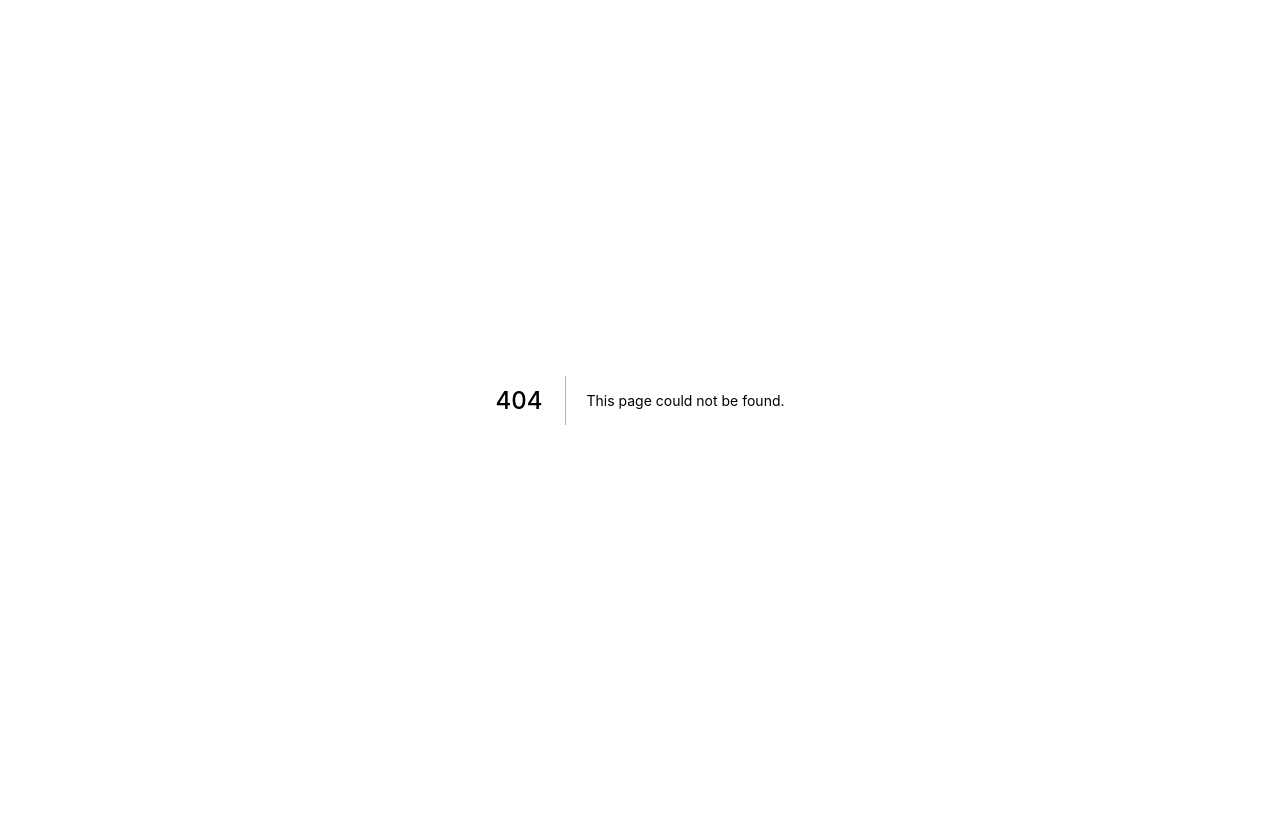
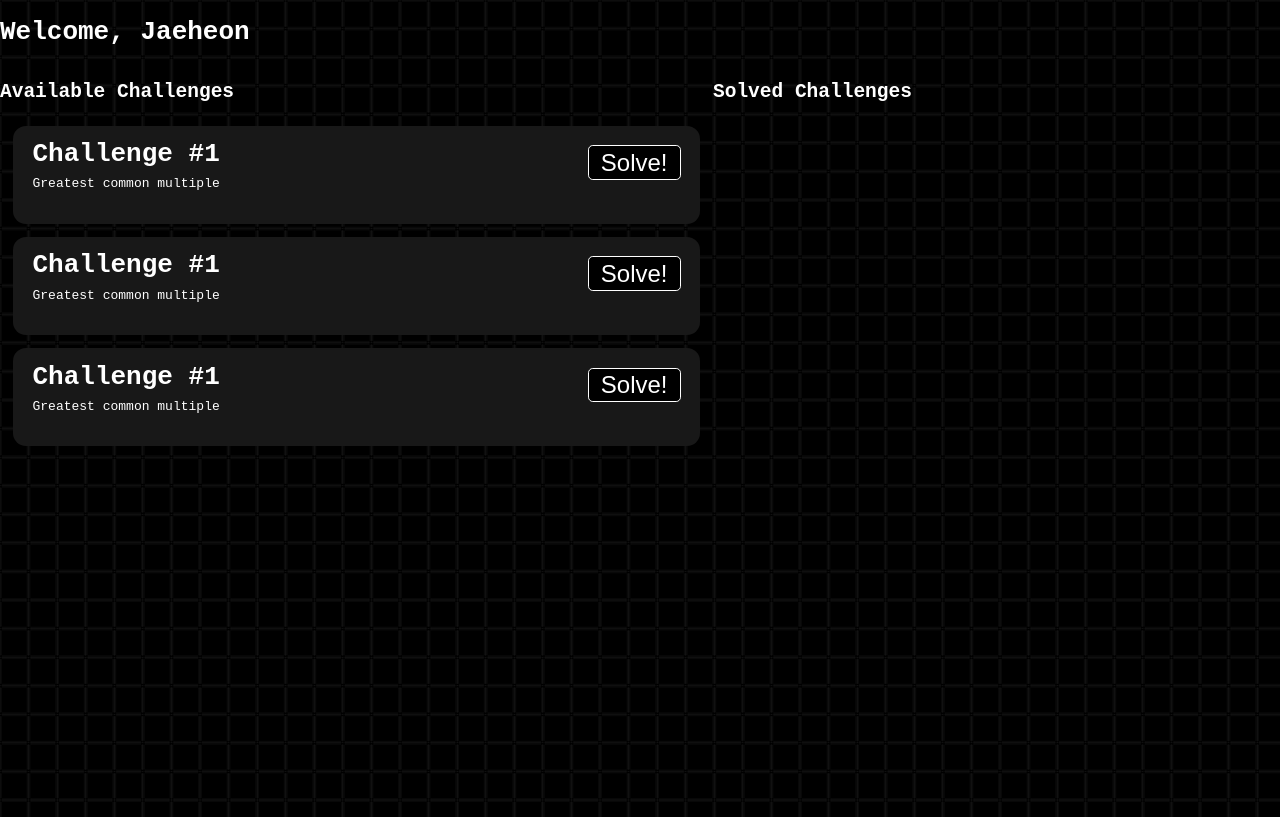
Before and after one commit to jaeheonshim/MCCS-AutoGrade, a Next.js app: page /home in a window 1280 px wide. Before the commit this address had no page. Built offline with nearby package versions, Linux system fonts and the light colour scheme.

Commit message:
Initial Commit

```diff
--- a/package.json
+++ b/package.json
@@ -9,6 +9,8 @@
     "lint": "next lint"
   },
   "dependencies": {
+    "@monaco-editor/react": "^4.2.2",
+    "monaco-editor": "^0.27.0",
     "next": "11.1.2",
     "react": "17.0.2",
     "react-dom": "17.0.2"
--- /dev/null
+++ b/pages/components/challengeitem.js
@@ -0,0 +1,15 @@
+import styles from "../../styles/home.module.css"
+
+export default function ChallengeItem() {
+    return (
+        <div className={styles.challenge}>
+            <div className={styles["challenge-details"]}>
+                <h3>Challenge #1</h3>
+                <p>Greatest common multiple</p>
+            </div>
+            <div>
+                <button>Solve!</button>
+            </div>
+        </div>
+    );
+}
--- /dev/null
+++ b/pages/home.js
@@ -0,0 +1,23 @@
+import styles from "../styles/home.module.css"
+import ChallengeItem from "./components/challengeitem";
+
+export default function Home() {
+    return (
+        <div>
+            <h1>Welcome, Jaeheon</h1>
+            <div className={styles.container}>
+                <div>
+                    <h2>Available Challenges</h2>
+                    <div className={styles["flex-list"]}>
+                        <ChallengeItem />
+                        <ChallengeItem />
+                        <ChallengeItem />
+                    </div>
+                </div>
+                <div>
+                    <h2>Solved Challenges</h2>
+                </div>
+            </div>
+        </div>
+    );
+}
--- a/styles/Home.module.css
+++ b/styles/Home.module.css
@@ -1,121 +1,32 @@
-.container {
-  min-height: 100vh;
-  padding: 0 0.5rem;
-  display: flex;
-  flex-direction: column;
-  justify-content: center;
-  align-items: center;
-  height: 100vh;
+.flex-list {
+    display: flex;
+    flex-direction: column;
 }
 
-.main {
-  padding: 5rem 0;
-  flex: 1;
-  display: flex;
-  flex-direction: column;
-  justify-content: center;
-  align-items: center;
+.container {
+    display: flex;
+    justify-content: space-evenly;
 }
 
-.footer {
-  width: 100%;
-  height: 100px;
-  border-top: 1px solid #eaeaea;
-  display: flex;
-  justify-content: center;
-  align-items: center;
+.container > div {
+    flex-grow: 1;
 }
 
-.footer a {
-  display: flex;
-  justify-content: center;
-  align-items: center;
-  flex-grow: 1;
+.challenge {
+    display: flex;
+    justify-content: space-between;
+    margin: 0.5em 1em;
+    background-color: #181818;
+    padding: 1.5em;
+    border-radius: 1em;
 }
 
-.title a {
-  color: #0070f3;
-  text-decoration: none;
+.challenge h3 {
+    font-size: 2em;
+    margin: 0;
+    line-height: 0.7em;
 }
 
-.title a:hover,
-.title a:focus,
-.title a:active {
-  text-decoration: underline;
+.challenge-details {
+    flex-grow: 2;
 }
-
-.title {
-  margin: 0;
-  line-height: 1.15;
-  font-size: 4rem;
-}
-
-.title,
-.description {
-  text-align: center;
-}
-
-.description {
-  line-height: 1.5;
-  font-size: 1.5rem;
-}
-
-.code {
-  background: #fafafa;
-  border-radius: 5px;
-  padding: 0.75rem;
-  font-size: 1.1rem;
-  font-family: Menlo, Monaco, Lucida Console, Liberation Mono, DejaVu Sans Mono,
-    Bitstream Vera Sans Mono, Courier New, monospace;
-}
-
-.grid {
-  display: flex;
-  align-items: center;
-  justify-content: center;
-  flex-wrap: wrap;
-  max-width: 800px;
-  margin-top: 3rem;
-}
-
-.card {
-  margin: 1rem;
-  padding: 1.5rem;
-  text-align: left;
-  color: inherit;
-  text-decoration: none;
-  border: 1px solid #eaeaea;
-  border-radius: 10px;
-  transition: color 0.15s ease, border-color 0.15s ease;
-  width: 45%;
-}
-
-.card:hover,
-.card:focus,
-.card:active {
-  color: #0070f3;
-  border-color: #0070f3;
-}
-
-.card h2 {
-  margin: 0 0 1rem 0;
-  font-size: 1.5rem;
-}
-
-.card p {
-  margin: 0;
-  font-size: 1.25rem;
-  line-height: 1.5;
-}
-
-.logo {
-  height: 1em;
-  margin-left: 0.5rem;
-}
-
-@media (max-width: 600px) {
-  .grid {
-    width: 100%;
-    flex-direction: column;
-  }
-}
--- /dev/null
+++ b/styles/code.module.css
@@ -0,0 +1,69 @@
+.container {
+    display: flex;
+    flex-direction: column;
+    height: 100%;
+}
+
+.header {
+    background-color: white;
+    color: black;
+    margin: 0;
+    padding: 0.5em 2em;
+}
+
+.header > .h2 {
+    margin: 0;
+    font-size: 2em;
+}
+
+.workspace {
+    flex-grow: 1;
+
+    display: flex;
+}
+
+.workspace > .div {
+    flex: 1;
+    background-color: #181818;
+    padding: 1em;
+}
+
+#collapse {
+    color: black;
+    background-color: white;
+    font-size: 2.5em;
+    font-weight: bold;
+
+    position: relative;
+    float: right;
+    padding: 0.1em 0.4em;
+    border-radius: 0.2em;
+
+    cursor: pointer;
+}
+
+#expand {
+    cursor: pointer;
+
+    display: none;
+    color: black;
+    background-color: white;
+    font-size: 1.5em;
+    font-weight: bold;
+
+    position: relative;
+
+    padding: 0.1em 0.4em;
+    flex: 0 0;
+}
+
+#expand > .p {
+    writing-mode: vertical-rl;
+    text-orientation: mixed;
+    line-height: 0;
+}
+
+#expand > .p > .span {
+    text-orientation: upright;
+    font-size: 1.7em;
+}
--- a/styles/globals.css
+++ b/styles/globals.css
@@ -1,16 +1,33 @@
-html,
-body {
-  padding: 0;
+html {
   margin: 0;
-  font-family: -apple-system, BlinkMacSystemFont, Segoe UI, Roboto, Oxygen,
-    Ubuntu, Cantarell, Fira Sans, Droid Sans, Helvetica Neue, sans-serif;
+  height: 100%;
 }
 
-a {
-  color: inherit;
-  text-decoration: none;
+body {
+  background: black url("/repeated-square-dark.png") repeat;
+  color: white;
+  font-family: monospace;
+  padding-top: 0;
+  margin: 0;
+  height: 100%;
 }
 
-* {
-  box-sizing: border-box;
+body > div {
+  height: 100%;
 }
+
+button {
+  font-size: 1.5em;
+  padding: 0.1em 0.5em;
+  background-color: black;
+  color: white;
+
+  border: white 0.08em solid;
+  border-radius: 0.2em;
+}
+
+button:hover {
+  cursor: pointer;
+  color: black;
+  background-color: white;
+}
--- /dev/null
+++ b/styles/index.module.css
@@ -0,0 +1,23 @@
+.container {
+  padding: 0 3em;
+  display: flex;
+  justify-content: space-between;
+}
+
+.h1 {
+  font-size: 5em;
+  margin-bottom: 0;
+  line-height: 0.6em;
+}
+
+.p {
+  font-size: 1.3em;
+}
+
+.options {
+  margin-top: 3em;
+}
+
+.leaderboard {
+  margin: 3em;
+}
```
Also changed, not shown: pages/code.js (added, +59 -0 lines), pages/index.js (+11 -61 lines), styles/editorarea.module.css (added, +17 -0 lines), public/repeated-square-dark.png (added), 1 other file (tests, documents, lock files or other folders).
